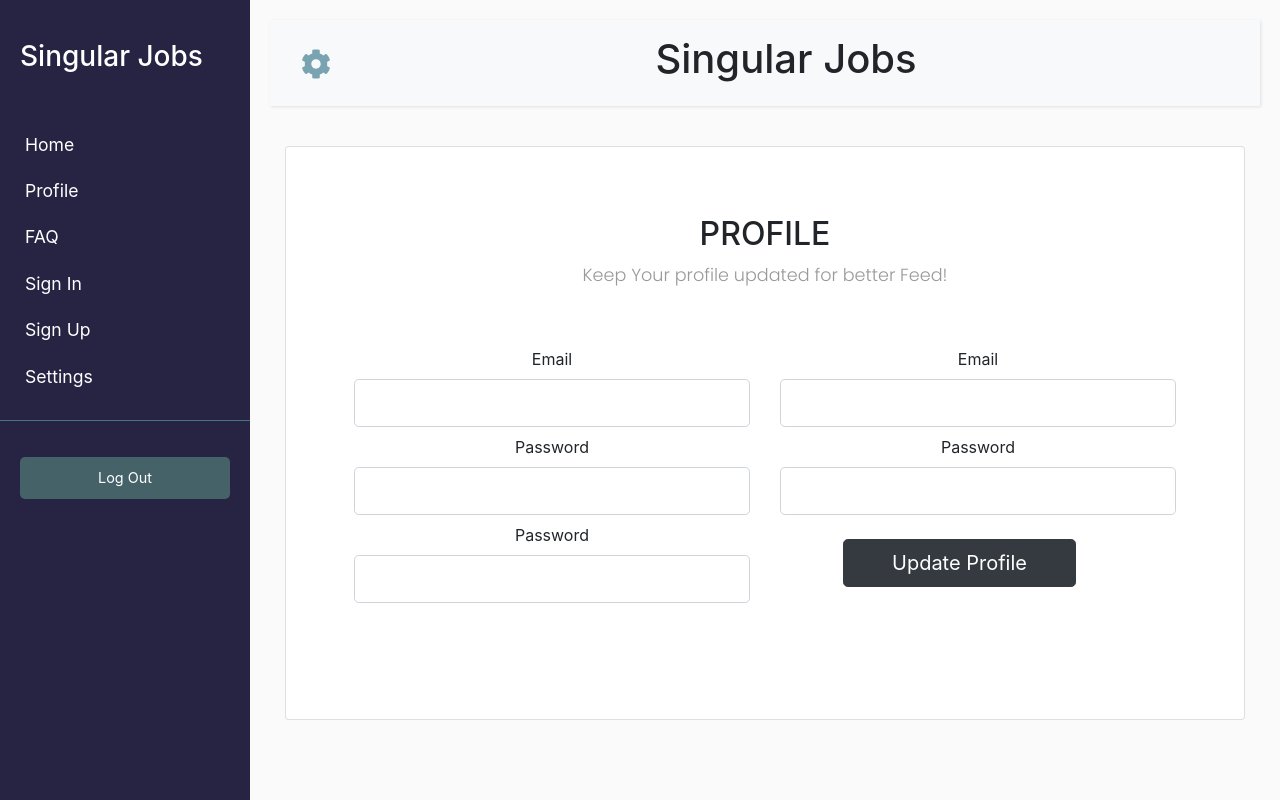
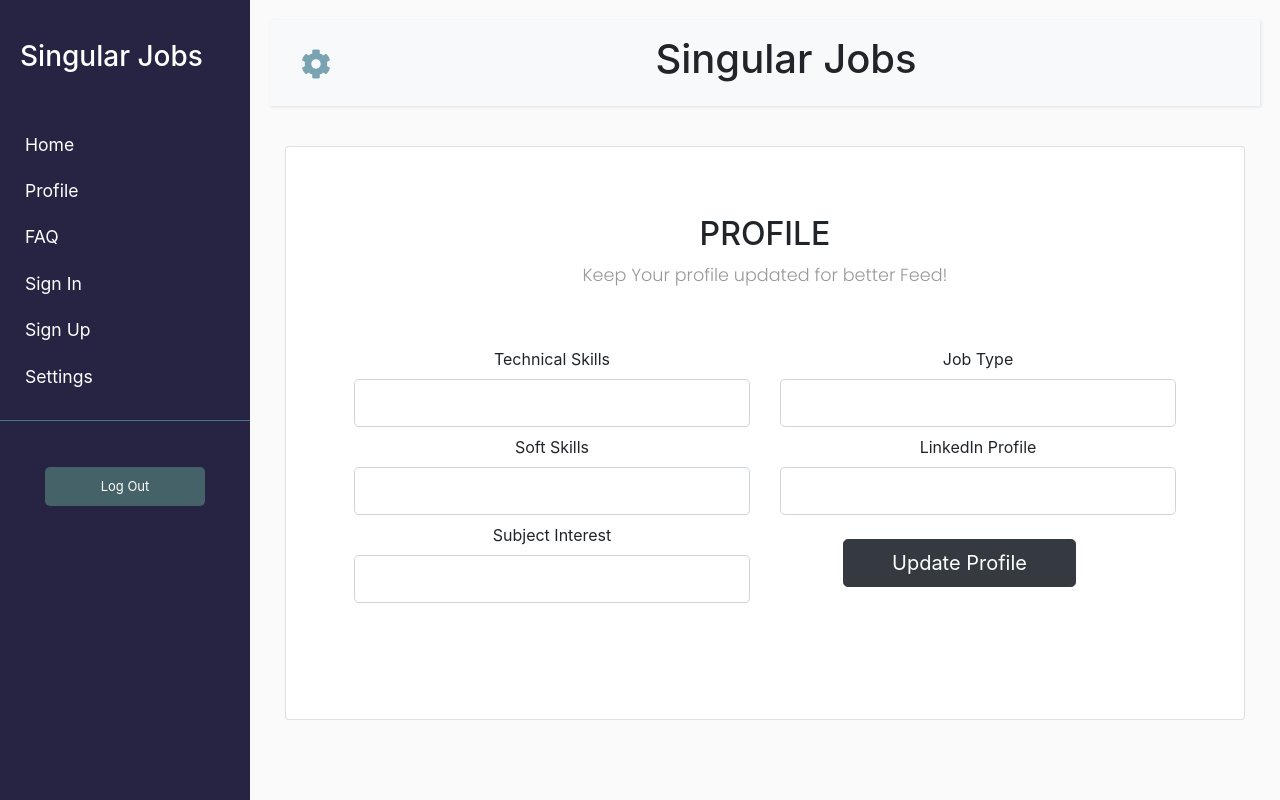
Before and after one commit to agrajagrawal/singular-jobs, a React (Create React App) app: page /profile in a window 1280 px wide. Built offline with nearby package versions, Linux system fonts and the light colour scheme.

Commit message:
latest commit

```diff
--- a/package.json
+++ b/package.json
@@ -3,14 +3,17 @@
   "version": "0.1.0",
   "private": true,
   "dependencies": {
+    "@reach/router": "^1.3.4",
     "@testing-library/jest-dom": "^5.14.1",
     "@testing-library/react": "^11.2.7",
     "@testing-library/user-event": "^12.8.3",
     "axios": "^0.24.0",
+    "bootstrap": "^5.1.3",
+    "popper.js": "^1.16.1",
     "react": "^17.0.2",
     "react-cookie": "^4.1.1",
     "react-dom": "^17.0.2",
-    "react-router-dom": "^6.0.0",
+    "react-router-dom": "^6.0.2",
     "react-scripts": "4.0.3",
     "react-toastify": "^8.1.0",
     "web-vitals": "^1.1.2"
--- a/src/components/Login.jsx
+++ b/src/components/Login.jsx
@@ -3,22 +3,23 @@
 import React, { Component } from "react";
 import axios from "axios";
 import Cookies from "universal-cookie";
-import {toast} from 'react-toastify';
-import 'react-toastify/dist/ReactToastify.css';
-import Profile from './Profile'
-toast.configure()
+import { toast } from "react-toastify";
+import "react-toastify/dist/ReactToastify.css";
+import {Navigate} from "react-router-dom"
+toast.configure();
 const cookies = new Cookies();
 export class Login extends Component {
+
   constructor(props) {
     super(props);
 
     this.state = {
-      username: "",
+      email: "",
       password: "",
+      redirect : false
     };
   }
   changeHandler = (e) => {
-    // console.log(e.target.value);
     this.setState({ [e.target.name]: e.target.value });
   };
   submitHandler = (e) => {
@@ -30,44 +31,37 @@ export class Login extends Component {
         this.state
       )
       .then((res) => {
-        console.log(res);
-        cookies.set("cookie", this.state, { path: "/" });
-        console.log(res.data.message[0]);
-        // toast(res.data.message[0]);
-      })
-      .catch((err) => {
-        console.log(err);
-      });
+        if (res.data.api_status === 202) {
+          toast(res.data.message[0]);
 
-    };
-    autoSubmit = (e) => {
-      console.log(this.state);
-    axios
-    .post(
-      "https://singularjobapi-dev.herokuapp.com/user_account/login/",
-      this.state
-      )
-      .then((res) => {
-        console.log(res);
-        cookies.set("cookie", this.state, { path: "/" });
-        console.log(res.data.message[0]);
+          cookies.set("user_token", res.data.token, { path: "/" });
+          cookies.set("user_mail", res.data.email, { path: "/" });
+          cookies.set("user_username", res.data.username, { path: "/" });
+          this.setState({ redirect: true })
+          // const history = useNavigate();
+          // navigate('/profile')
+        } else {
           toast(res.data.message[0]);
+        }
       })
       .catch((err) => {
         console.log(err);
       });
   };
+
   render() {
-    const { username, password } = this.state;
-    const cookie_here = cookies.get("cookie");
-    // eslint-disable-next-line react/no-direct-mutation-state
-    if (cookie_here) {
-      // eslint-disable-next-line react/no-direct-mutation-state
-      this.state = cookie_here;
-      this.autoSubmit();
-      return ( <Profile /> );
+    const { email, password } = this.state;
+    const { redirect } = this.state;
+    if(cookies.get("user_token"))
+     {
+       console.log("Yes");
      }
      else {
+       console.log("No");
+     }
+    if (redirect) {
+      return <Navigate to='/profile'/>;
+    }
     return (
       <section className="vh-100">
         <div className="container h-100">
@@ -87,10 +81,10 @@ export class Login extends Component {
                         </label>
                         <input
                           type="email"
-                          name="username"
+                          name="email"
                           id="typeEmailX"
                           className="form-control form-control-lg"
-                          value={username}
+                          value={email}
                           onChange={this.changeHandler}
                         />
                       </div>
@@ -114,7 +108,6 @@ export class Login extends Component {
                           Forgot password?
                         </a>
                       </p>
-                      {/* text-white-50 */}
 
                       <div className="justify-content-center align-items-center mt-2">
                         <button
@@ -123,6 +116,7 @@ export class Login extends Component {
                         >
                           Login
                         </button>
+
                       </div>
                     </form>
                   </div>
@@ -135,6 +129,5 @@ export class Login extends Component {
     );
   }
 }
-}
 
 export default Login;
--- /dev/null
+++ b/src/components/Logout.jsx
@@ -0,0 +1,17 @@
+import React, { Component } from 'react'
+import Cookies from "universal-cookie";
+import {Navigate} from "react-router-dom"
+
+const cookies = new Cookies();
+
+export class Logout extends Component {
+
+    render() {
+        cookies.remove("user_token", { path: "/" });
+        cookies.remove("user_mail", { path: "/" });
+        cookies.remove("user_username", { path: "/" });
+        return <Navigate to='/signin'/>;
+    }
+}
+
+export default Logout
--- a/src/components/Main.jsx
+++ b/src/components/Main.jsx
@@ -5,7 +5,7 @@ import JobPage from "./JobPage";
 import Login from "./Login";
 import Profile from "./Profile";
 import Signup from "./Signup";
-import { CookiesProvider } from "react-cookie";
+import Logout from "./Logout";
 function Main() {
   return (
     <Router>
@@ -58,12 +58,16 @@ function Main() {
 
           <ul className="list-unstyled CTAs">
             <li>
-              <a
-                href="https://bootstrapious.com/p/bootstrap-sidebar"
+            <Link className="" to="/logout">
+                {" "}
+                <a
+                // href="https://bootstrapious.com/p/bootstrap-sidebar"
                 className="article"
-              >
+                >
                 Log Out
               </a>
+              </Link>
+
             </li>
           </ul>
         </nav>
@@ -88,17 +92,11 @@ function Main() {
             <Routes>
               <Route path="/" element={<JobPage />} />
               <Route path="/faq" element={<Login />} />
-              <Route
-                path="/signin"
-                element={
-                  <CookiesProvider>
-                    <Login />
-                  </CookiesProvider>
-                }
-              />
+              <Route path="/signin" element={<Login />} />
               <Route path="signup" element={<Signup />} />
               <Route path="/profile" element={<Profile />} />
               <Route path="/settings" element={<JobPage />} />
+              <Route path="/logout" element={<Logout />} />
             </Routes>
           </div>
         </div>
--- a/src/components/Profile.jsx
+++ b/src/components/Profile.jsx
@@ -1,13 +1,56 @@
-import React from "react";
+import React, { Component } from "react";
+import axios from "axios";
+import Cookies from "universal-cookie";
+const cookies = new Cookies();
+export class Profile extends Component {
+  constructor(props) {
+    super(props);
+    this.state = {
+      technical_skills: "",
+      soft_skills: "",
+      subject_interests: "",
+      job_type: "",
+      linkedin_profile: "",
+      email: cookies.get("user_mail"),
+    };
+  }
+  changeHandler = (e) => {
+    // console.log(e.target.value);
+    this.setState((prevState) => ({
+      ...prevState,
+      [e.target.name]: e.target.value,
+    }));
+  };
 
-function Profile() {
+  submitHandler = (e) => {
+    e.preventDefault();
+    console.log(this.state);
+    const token = "Token " + cookies.get("user_token");
+    let headers = {
+      Authorization: token,
+    };
+    //  let data = this.state;
+    axios
+      .post(
+        "https://singularjobapi-dev.herokuapp.com/user_account/create/",
+        this.state,
+        { headers: headers }
+      )
+      .then((res) => {
+        console.log(res);
+      })
+      .catch((err) => {
+        console.log(err);
+      });
+  };
+  render() {
     return (
       <section className="vh-100">
+        <form onSubmit={this.submitHandler}>
           <div className="container h-100">
             <div className="row d-flex justify-content-center align-items-center h-100">
               <div className="col-12 ">
                 <div className="card ">
-              {/* bg-dark text-white */}
                   <div className="card-body text-center">
                     <div className="card-body p-5 text-center">
                       <div className=" pb-5">
@@ -15,58 +58,79 @@ function Profile() {
                         <p className=" mb-5">
                           Keep Your profile updated for better Feed!
                         </p>
-                    {/* text-white-50 */}
                         <div className="row">
                           <div className="col col-lg-6 col-sm-12">
                             <div className="form-outline">
-                          <label className="form-label mt-2" for="typeEmailX">
-                            Email
+                              <label
+                                className="form-label mt-2"
+                                for="TechnicalSkills"
+                              >
+                                Technical Skills
                               </label>
                               <input
-                            type="email"
-                            id="typeEmailX"
+                                name="technical_skills"
+                                type="text"
+                                id="TechnicalSkills"
                                 className="form-control form-control-lg"
+                                onChange={this.changeHandler}
                               />
                               <div className="form-outline  ">
-                            <label className="form-label mt-2" for="typePasswordX">
-                              Password
+                                <label
+                                  className="form-label mt-2"
+                                  for="SoftSkills"
+                                >
+                                  Soft Skills
                                 </label>
                                 <input
-                              type="password"
-                              id="typePasswordX"
+                                  name="soft_skills"
+                                  type="text"
+                                  id="SoftSkills"
                                   className="form-control form-control-lg"
+                                  onChange={this.changeHandler}
                                 />
                               </div>
                               <div className="form-outline  ">
-                            <label className="form-label mt-2" for="typePasswordX">
-                              Password
+                                <label
+                                  className="form-label mt-2"
+                                  for="SubjectInterest"
+                                >
+                                  Subject Interest
                                 </label>
                                 <input
-                              type="password"
-                              id="typePasswordX"
+                                  name="subject_interests"
+                                  type="text"
+                                  id="SubjectInterest"
                                   className="form-control form-control-lg"
+                                  onChange={this.changeHandler}
                                 />
                               </div>
                             </div>
                           </div>
                           <div className="col col-lg-6 col-sm-12">
                             <div className="form-outline">
-                          <label className="form-label mt-2" for="typeEmailX">
-                            Email
+                              <label className="form-label mt-2" for="JobType">
+                                Job Type
                               </label>
                               <input
-                            type="email"
-                            id="typeEmailX"
+                                name="job_type"
+                                type="text"
+                                id="JobType"
                                 className="form-control form-control-lg"
+                                onChange={this.changeHandler}
                               />
                               <div className="form-outline  ">
-                            <label className="form-label mt-2" for="typePasswordX">
-                              Password
+                                <label
+                                  className="form-label mt-2"
+                                  for="LinkedInProfile"
+                                >
+                                  LinkedIn Profile
                                 </label>
                                 <input
-                              type="password"
-                              id="typePasswordX"
+                                  name="linkedin_profile"
+                                  type="text"
+                                  id="LinkedInProfile"
                                   className="form-control form-control-lg"
+                                  onChange={this.changeHandler}
                                 />
                               </div>
                               <div className="col-lg-6 mt-2">
@@ -80,10 +144,6 @@ function Profile() {
                             </div>
                           </div>
                         </div>
-
-
-
-
                       </div>
                     </div>
                   </div>
@@ -91,8 +151,10 @@ function Profile() {
               </div>
             </div>
           </div>
+        </form>
       </section>
     );
   }
+}
 
 export default Profile;
--- a/src/components/Signup.jsx
+++ b/src/components/Signup.jsx
@@ -1,9 +1,11 @@
 /* eslint-disable no-unused-expressions */
 import React, { Component } from 'react'
 import axios from 'axios'
-import Cookies from 'universal-cookie'
-// import Cookies from 'universal-cookie';
-const cookies = new Cookies();
+// import Cookies from 'universal-cookie'
+import {toast} from 'react-toastify';
+import {Navigate} from "react-router-dom"
+
+// const cookies = new Cookies();
 export class Signup extends Component {
   constructor(props) {
     super(props)
@@ -13,6 +15,7 @@ export class Signup extends Component {
        email : '',
        password : '',
        confirm_password : '',
+       redirect : false,
        jobs_serializer : {},
        profile_serializer : {
         user_interests : {},
@@ -20,6 +23,8 @@ export class Signup extends Component {
         preferred_platforms : "all",
         looking_for_job : "true"
        }
+
+
     }
   }
   changeHandler = e => {
@@ -30,12 +35,25 @@ export class Signup extends Component {
     e.preventDefault();
     console.log(this.state)
     axios.post('https://singularjobapi-dev.herokuapp.com/user_account/register/',this.state)
-    .then( res => {console.log(res)} )
+    .then( res => {
+      console.log(res);
+      if(res.data.api_status === 201) {
+        console.log(res.data.message[0]);
+        toast(res.data.message[0]);
+        this.setState({ redirect: true })
+      } else  {
+        console.log(res.data.message[0]);
+        toast(res.data.message[0]);
+      }
+    })
     .catch(err => {console.log(err)})
   }
   render() {
-    const {username , email , password , confirm_password , jobs_serializer , profile_serializer} = this.state;
-    console.log(cookies.get('cookie'));
+    const {username , email , password , confirm_password } = this.state;
+    const { redirect } = this.state;
+    if (redirect) {
+      return <Navigate to='/signin'/>;
+    }
     return (
       <section className="vh-100">
       <div className="container h-100">
--- a/src/components/index.html
+++ b/src/components/index.html
@@ -4,7 +4,6 @@
     <meta charset="utf-8" />
     <meta name="viewport" content="width=device-width, initial-scale=1.0" />
     <meta http-equiv="X-UA-Compatible" content="IE=edge" />
-
     <title>Collapsible sidebar using Bootstrap 4</title>
 
     <!-- Bootstrap CSS CDN -->
```
Also changed, not shown: 1 other file (tests, documents, lock files or other folders). Lines whose indentation alone changed are shown as unchanged.
